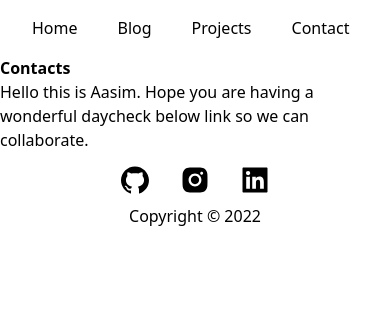
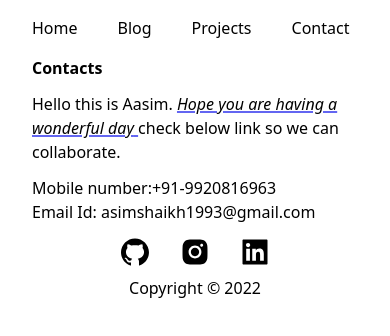
Before and after one commit to aasim-park/portfolioV1.0, a Next.js app: page /contact in a window 390 px wide. Shown: the top 336 px of the page. Built offline with nearby package versions, Linux system fonts and the light colour scheme.

Commit message:
Updated contact page for mobile

```diff
--- a/pages/contact.js
+++ b/pages/contact.js
@@ -6,12 +6,20 @@ const Contact = () => {
       <Head>
         <title>Portfolio | Contact</title>
       </Head>
-      <div>
-        <h1 className="font-bold">Contacts</h1>
+      <div className="flex flex-col gap-3 ml-8 mr-3">
+        <p className="font-bold">Contacts</p>
         <p>
-          Hello this is Aasim. Hope you are having a wonderful daycheck below
-          link so we can collaborate.
+          Hello this is Aasim.{" "}
+          <a className="italic underline decoration-2 decoration-indigo-500">
+            {" "}
+            Hope you are having a wonderful day{" "}
+          </a>
+          check below link so we can collaborate.
         </p>
+        <div>
+          <p>Mobile number:+91-9920816963 </p>
+          <p>Email Id: asimshaikh1993@gmail.com</p>
+        </div>
       </div>
     </>
   );
```
